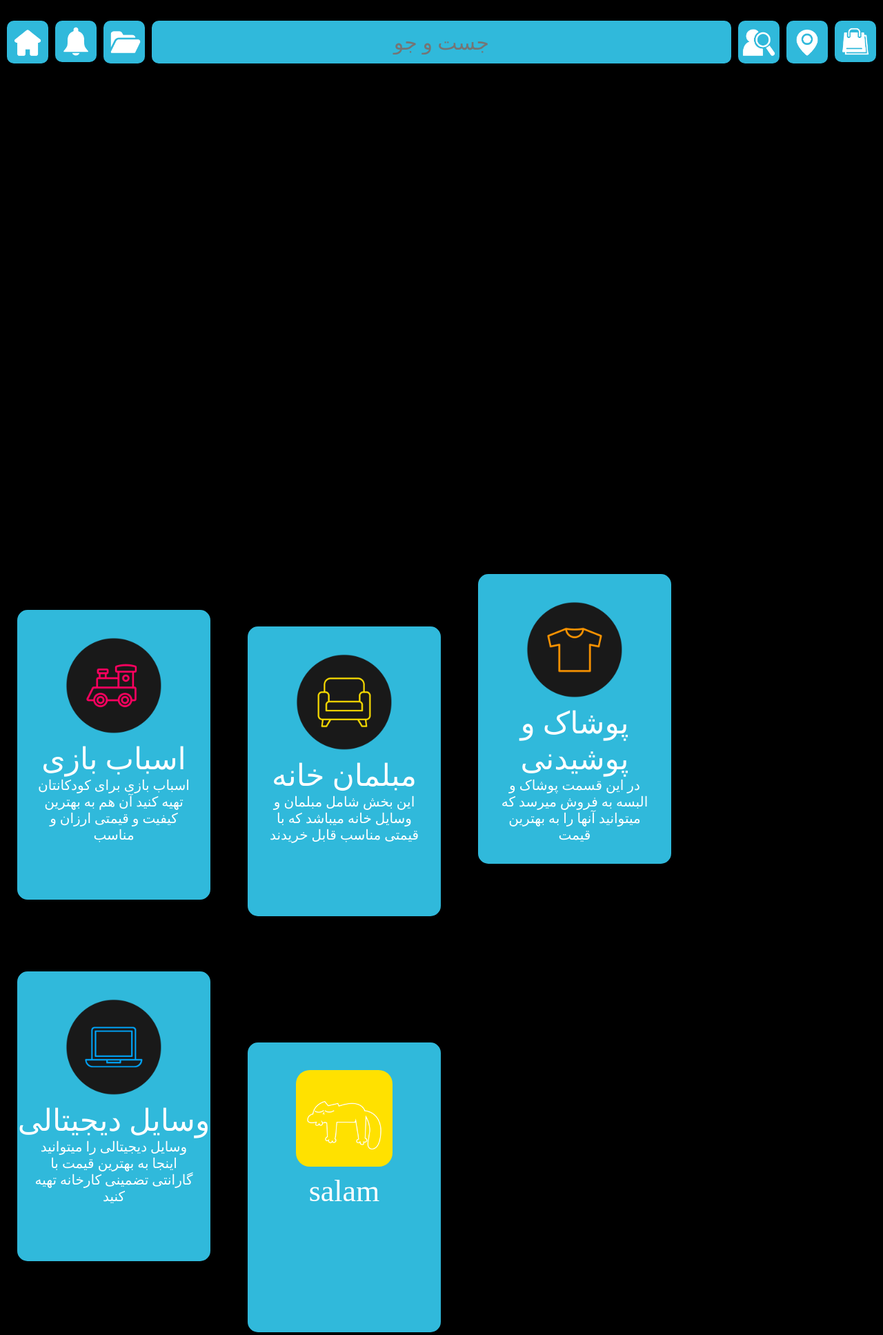
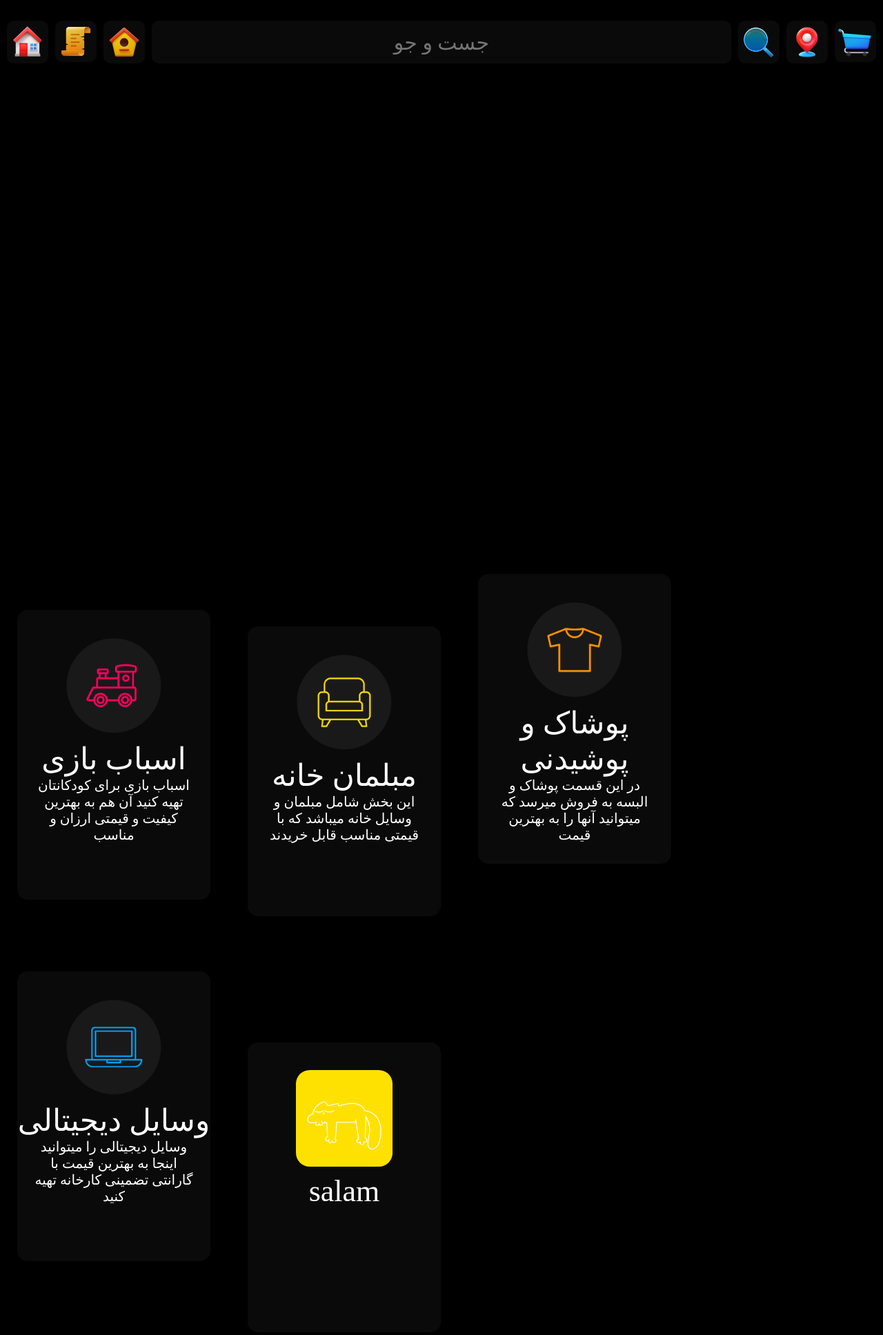
Before and after one commit to AryaAshouri/Webshop-django-app, a Django app: page / in a window 1280 px wide. Shown: the top 1935 px of the page at 69% size. Run offline with Django 4.2, Linux system fonts and the light colour scheme; data comes from the database, SQL or seed files in the repository; both versions use the stored data as it was after the commit.

Commit message:
changed toolbar icons

```diff
--- a/Branch/static/css/index.css
+++ b/Branch/static/css/index.css
@@ -20,7 +20,7 @@ Body {
   background-color:none;
 }
 #toolbar {
-  background-color:rgb(48, 185, 219);
+  background-color:rgb(10,10,10);
   width:120px;
   height:55px;
   border-radius:10px;
@@ -36,7 +36,7 @@ Body {
   transform:scale(1.08);
 }
 #main-product {
-  background:rgb(48, 185, 219);
+  background:rgb(10,10,10);
   width:280px;
   height:420px;
   border-radius:15px;
@@ -80,7 +80,7 @@ Body {
   display:flex;
 }
 #profile-bar {
-  background-color:rgb(48, 185, 219);
+  background-color:rgb(10,10,10);
   width:60px;
   height:60px;
   border-radius:10px;
@@ -91,7 +91,7 @@ Body {
   transform:scale(1.08);
 }
 #search-bar {
-  background-color:rgb(48, 185, 219);
+  background-color:rgb(10,10,10);
   width:800px;
   height:60px;
   border-radius:10px;
@@ -110,7 +110,7 @@ Body {
   transform:scale(1.0081);
 }
 #logo-bar {
-  background-color:rgb(48, 185, 219);
+  background-color:rgb(10,10,10);
   width:60px;
   height:60px;
   border-radius:10px;
@@ -124,7 +124,7 @@ Body {
 #shopping-bag {
   width:50px;
   height:50px;
-  margin:5px 5px;
+  margin:6px 5px;
 }
 #location {
   width:50px;
@@ -134,20 +134,25 @@ Body {
 #category {
   width:50px;
   height:50px;
-  margin:3px 5px;
+  margin:1px 5px;
 }
 #home-reload {
   width:50px;
   height:50px;
-  margin:3px 5px;
+  margin:2px 5px;
 }
 #search {
   width:50px;
   height:50px;
-  margin:3px 5px;
+  margin:2px 5px;
+}
+#selling {
+  width:50px;
+  height:50px;
+  margin:5px 5px;
 }
 #location-text {
-  background-color:rgb(48, 185, 219);
+  background-color:rgb(10,10,10);
   width:0px;
   height:0px;
   border-radius:10px;
--- a/Branch/templates/index.html
+++ b/Branch/templates/index.html
@@ -5,7 +5,7 @@
         <meta name="viewport" content="width=device-width,height=device-height,initial-scale=1.0"/>
         <link href="https://unpkg.com/aos@2.3.1/dist/aos.css" rel="stylesheet">
         <link rel="stylesheet" href="{% static 'css/index.css' %}">
-        <link rel="icon" href="{% static 'img/cart.png' %}">
+        <link rel="icon" href="{% static 'img/folder.png' %}">
         <script src="https://unpkg.com/aos@2.3.1/dist/aos.js"></script>
         <title>
             Webshop
@@ -18,7 +18,7 @@
           <img title="Home" id="home-reload" src="{% static 'img/home.png' %}">
         </div></a>
         <a href="/product"><div id="logo-bar">
-          <img title="Sell" id="shopping-bag" src="{% static 'img/sell.png' %}">
+          <img title="Sell" id="selling" src="{% static 'img/sell.png' %}">
         </div></a>
         <div style="width:60px; height:57px;" id="toolbar">
           <img title="Folder" id="category" src="{% static 'img/folder.png' %}">
```
Also changed, not shown: Branch/static/img/cart.png, Branch/static/img/folder.png, Branch/static/img/home.png, Branch/static/img/location.png, Branch/static/img/search.png, Branch/static/img/sell.png, Images/Images/Cat.png (added), db.sqlite3.
